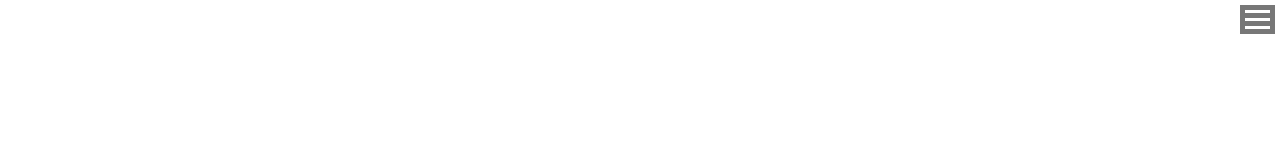
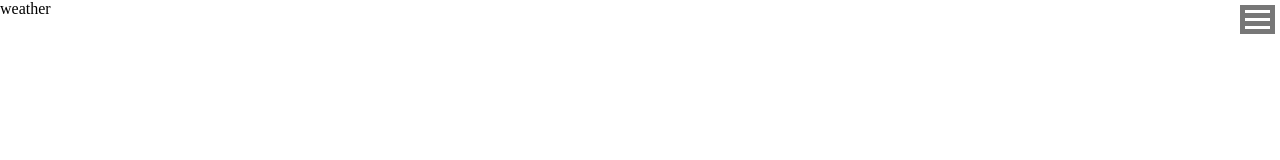
Before and after one commit to korobesha/calendar, a Vue app: page /weather in a window 1280 px wide. Shown: the top 160 px of the page. Built offline with nearby package versions, Linux system fonts and the light colour scheme.

Commit message:
TASK-13 test

```diff
--- a/src/pages/WeatherBlock.vue
+++ b/src/pages/WeatherBlock.vue
@@ -1,18 +1,11 @@
 <template>
-  <div>
-
-  </div>
+  <div>weather</div>
 </template>
 
 <script>
-
 export default {
-  name: 'WeatherBlock',
-}
-
+  name: "WeatherBlock",
+};
 </script>
 
-<style lang="scss">
-
-
-</style>
+<style lang="scss"></style>
```
